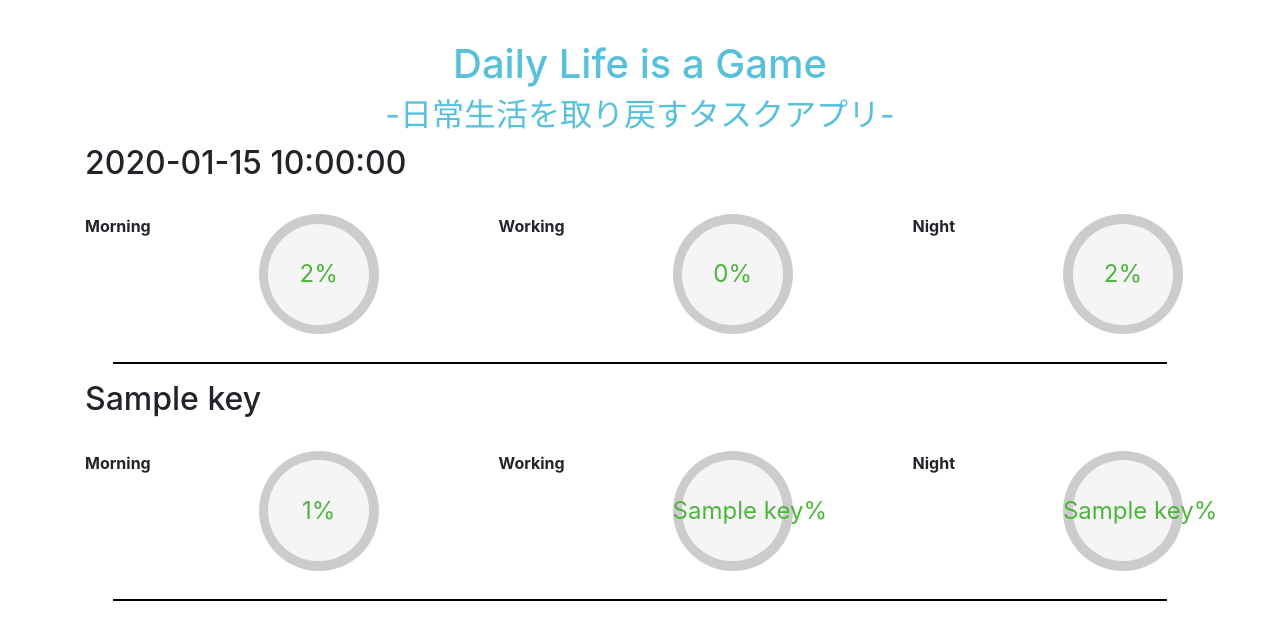
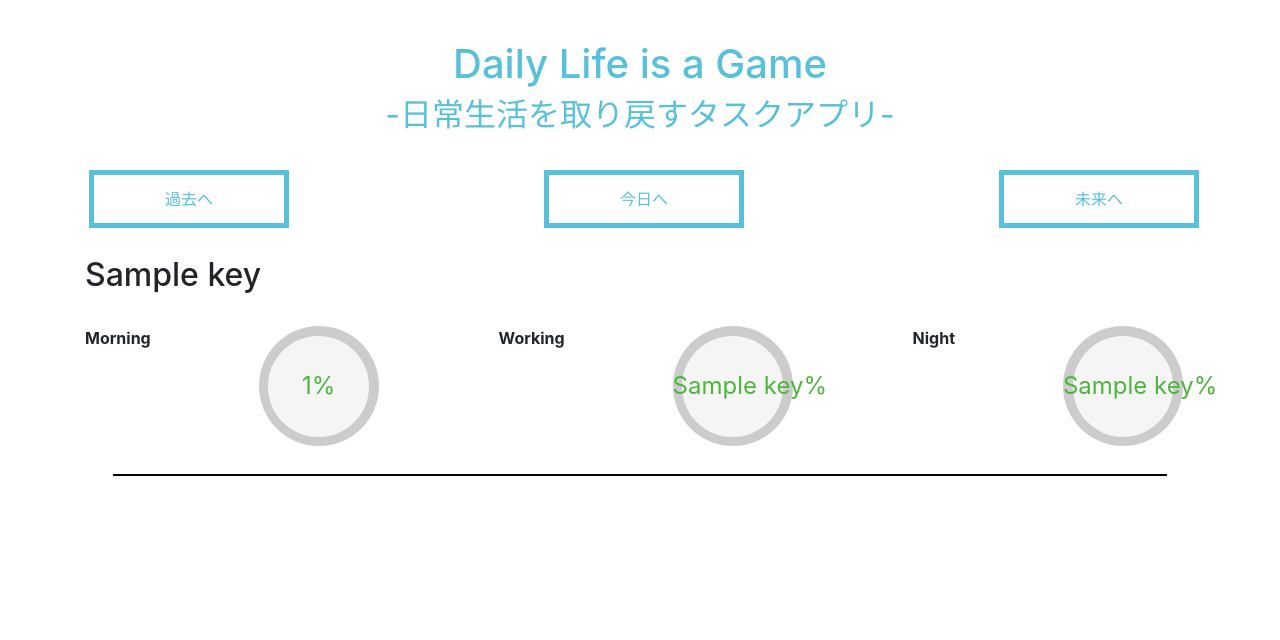
Before and after one commit to DLPJ-MUDS/daily-life-is-a-game, a Flask app: template login/main/templates/entries/graph.html in a window 1280 px wide. Shown: the part 60-700 px from the top of the page. Run offline with Flask 2, Linux system fonts and the light colour scheme; the template is opened without the code that fills it: most values are stand-ins (such as "Sample title", 1, 10 or a date in 2020); some libraries are stand-ins or nearby versions.

Commit message:
時を掛ける少女

```diff
--- a/login/main/templates/entries/graph.html
+++ b/login/main/templates/entries/graph.html
@@ -7,44 +7,27 @@
 {% endblock %}
 {% block body %}
   <div class="container">
-    <h2>{{ now_time }}</h2>
     <br>
-    <div class="graph_wrapper">
-      <div style="display: flex;justify-content:space-between">
-        <span style="display: inline-block;"><strong>Morning</strong></span>
-        <div style="display: inline-block;">
-          <div id ="graph-div-1"class="c100 green">
-            <span>{{ today_data[0] }}%</span>
-            <div class="slice">
-                <div class="bar"></div>
-                <div class="fill"></div>
-            </div>
-          </div>
-        </div>
-        <span style="display: inline-block;"><strong>Working</strong></span>
-        <div style="display: inline-block;">
-          <div id ="graph-div-2"class="c100 green">
-            <span>{{ today_data[1] }}%</span>
-            <div class="slice">
-                <div class="bar"></div>
-                <div class="fill"></div>
-            </div>
-          </div>
-        </div>
-        <span style="display: inline-block;"><strong>Night</strong></span>
-        <div style="display: inline-block;">
-          <div id ="graph-div-3" class="c100 green">
-            <span>{{ today_data[2] }}%</span>
-            <div class="slice">
-                <div class="bar"></div>
-                <div class="fill"></div>
-            </div>
-          </div>
-        </div>
+    <div style="display: flex;justify-content:space-between">
+      <div>
+        <form action="./graph.html" method=post>
+            <input type="number"  name="subtra" value="-1" readonly style="display: none;">
+            <button type="submit" class="btn_pink_2">過去へ</button>
+        </form>
+      </div>
+      <div>
+        <form action="./graph.html" method=get>
+            <button type="submit" class="btn_pink_2">今日へ</button>
+        </form>
+      </div>
+      <div>
+        <form action="./graph.html" method=post>
+            <input type="number"  name="subtra" value="1" readonly style="display: none;">
+            <button type="submit" class="btn_pink_2">未来へ</button>
+        </form>
       </div>
     </div>
-    <hr style="height: 1px; background-color: black;width: 95%;">
-
+    <br>
     {% for key in da  %}
     <h2>{{ key }}</h2>
     <br>
@@ -103,14 +86,4 @@
 
     <div style="width: 90%;margin-left: 5%;"><div id='calendar'></div></div>
   </div>
-
-    <script  defer>
-      let gg1 = {{ today_data |tojson }};
-      const firstscript = ()=>{
-        document.getElementById("graph-div-1").classList.add("p"+ gg1[0]);
-        document.getElementById("graph-div-2").classList.add("p"+ gg1[1] );
-        document.getElementById("graph-div-3").classList.add("p"+ gg1[2] );
-      }
-      window.onload = firstscript;
-    </script>
 {% endblock %}
```
Also changed, not shown: login/main/views.py (+49 -9 lines).
